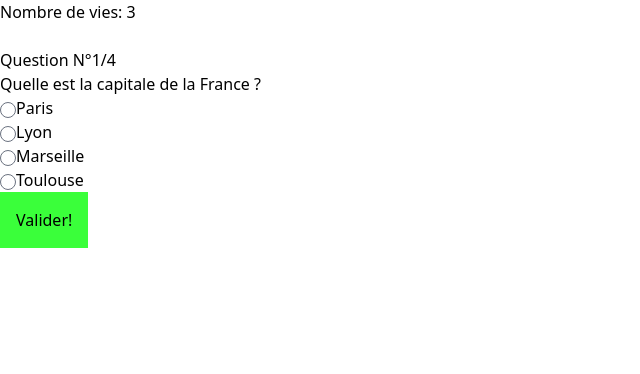
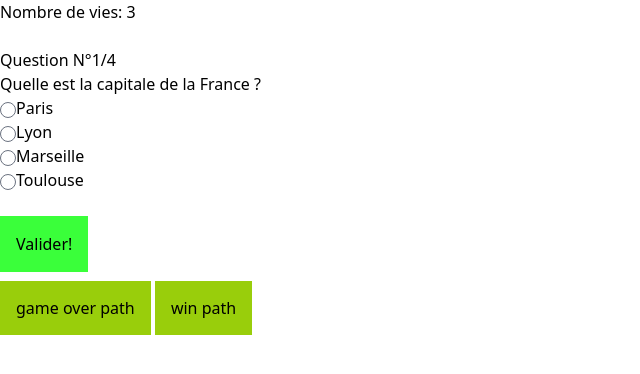
Before and after one commit to MessyCodeGames/rodrick-these, a Rails app: page /questions in a window 1280 px wide. Shown: the top 374 px of the page, without its empty margins (0-640 px from the left). Run offline with Rails 7, Linux system fonts and the light colour scheme; data comes from the database, SQL or seed files in the repository; style sheets or scripts are compiled from the project's sources; some libraries are stand-ins or nearby versions.

Commit message:
App architecture done

```diff
--- a/app/controllers/pages_controller.rb
+++ b/app/controllers/pages_controller.rb
@@ -3,9 +3,9 @@ class PagesController < ApplicationController
   def home
   end
 
-  def quizz
+  def questions
     @questions = Question.all
-    @game = Game.last
+    # @game = Game.last
   end
 
   def game_over
--- a/app/javascript/controllers/questions_controller.js
+++ b/app/javascript/controllers/questions_controller.js
@@ -5,14 +5,22 @@ export default class extends Controller {
   static targets = ["radioChoice", "lives", "question"]
   static currentLives = 3;
 
-  // connect() {
-  //   console.log("Hello, this is the questions controller")
-  // }
+  connect() {
+    console.log("Hello, this is the questions controller")
+  }
 
   checkAnswer(event) {
     const button = event.currentTarget;
     const correctAnswer = button.dataset.correctAnswer;
-    const questionNumber = button.previousElementSibling.querySelector('input[type="radio"]').name;
+    const questionElement = button.closest('[data-questions-target="question"]');
+    const radioInput = questionElement.querySelector('input[type="radio"]:checked');
+
+    if (!radioInput) {
+      console.log(`No answer selected for question`);
+      return;
+    }
+
+    const questionNumber = radioInput.name;
     const selectedRadio = this.radioChoiceTargets.find(radio => radio.name === questionNumber && radio.checked);
 
     if (selectedRadio) {
@@ -21,10 +29,15 @@ export default class extends Controller {
         console.log(`Correct answer for question ${questionNumber}: ${userAnswer}`);
         const currentQuestion = button.closest('[data-questions-target="question"]');
         const nextQuestion = this.questionTargets[this.questionTargets.indexOf(currentQuestion) + 1];
+
         if (nextQuestion) {
           currentQuestion.classList.add('hidden');
           nextQuestion.classList.remove('hidden');
+        } else {
+          // No more questions, redirect to win page
+          window.location.href = '/win';
         }
+
       } else {
         console.log(`Incorrect answer for question ${questionNumber}. Selected: ${userAnswer}, Correct: ${correctAnswer}`);
         this.constructor.currentLives -= 1;
@@ -34,5 +47,10 @@ export default class extends Controller {
     }
     console.log(`Current lives: ${this.constructor.currentLives}`);
     this.livesTarget.innerText = `Nombre de vies: ${this.constructor.currentLives}`;
+
+    // Check if lives are zero and redirect to game over path
+    if (this.constructor.currentLives < 0) {
+      window.location.href = '/game_over';
+    }
   }
 }
--- a/app/views/pages/game_over.html.erb
+++ b/app/views/pages/game_over.html.erb
@@ -1 +1,3 @@
 <h1>Game over gros noob!</h1>
+<br>
+<%= link_to 'Retenter le quizz', questions_path, class: 'p-4 bg-[#99CE0B]' %>
--- a/app/views/pages/quizz.html.erb
+++ b/app/views/pages/questions.html.erb
@@ -1,6 +1,9 @@
 <ul data-controller="questions">
+
   <p data-questions-target="lives">Nombre de vies: 3</p>
+
   <br>
+
   <% @questions.each_with_index do |question, index| %>
     <li data-questions-target="question" class="<%= 'hidden' if index > 0 %>">
       <p>Question N°<%= question.number %>/<%= @questions.all.length %></p>
@@ -14,7 +17,15 @@
           </li>
         <% end %>
       </ul>
-      <button data-action="click->questions#checkAnswer"  data-correct-answer="<%= question.answer %>" class="p-4 bg-[#3AFF3A]">Valider!</button>
+
+      <br>
+
+      <button data-action="click->questions#checkAnswer" data-correct-answer="<%= question.answer %>" class="p-4 bg-[#3AFF3A]">Valider!</button>
     </li>
     <% end %>
 </ul>
+
+<br>
+
+<%= link_to 'game over path', game_over_path, class: 'p-4 bg-[#99CE0B]' %>
+<%= link_to 'win path', win_path, class: 'p-4 bg-[#99CE0B]' %>
--- a/config/routes.rb
+++ b/config/routes.rb
@@ -4,7 +4,7 @@ Rails.application.routes.draw do
 
   root "pages#home"
 
-  get "questions" => "pages#quizz"
-  # get "quizz" => "pages#quizz"
+  get "questions" => "pages#questions"
+  get "win" => "pages#win"
   get "game_over" => "pages#game_over"
 end
```
